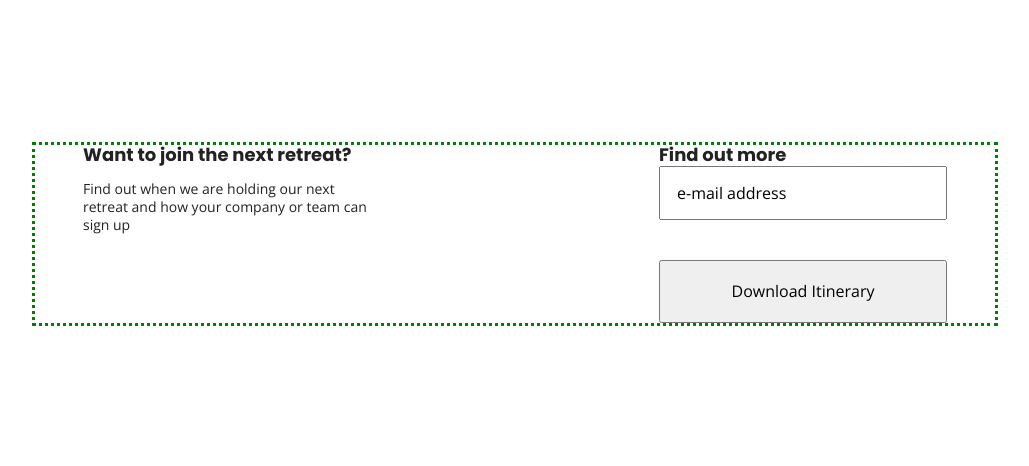
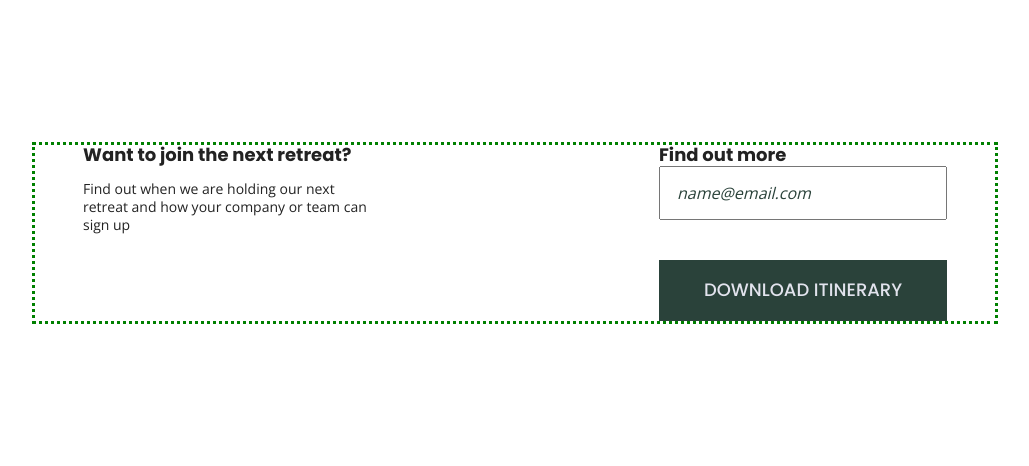
Before and after one commit to mandaeliza/unplugged, a website built with Parcel: page index.html in a window 1280 px wide. Shown: the part 308-774 px from the top of the page, without its empty margins (125-1154 px from the left). Built offline with nearby package versions, Linux system fonts and the light colour scheme; files whose address does not match are found by name.

Commit message:
Added styles to inputs

```diff
--- a/css/main.css
+++ b/css/main.css
@@ -150,9 +150,6 @@ address {
   width: 90%;
   margin: 50px 0;
 }
-
-
-
 /* -------------------- Base Header - Footer Styles -------------------- */
 header {
   display: flex;
@@ -271,6 +268,27 @@ aside .form input[type=button] {
   margin-top: 20px;
 }
 
+input[type=text] {
+  box-sizing: border-box;
+  width: 100%;
+  color: #2a423a;
+  font-style: italic;
+  padding: 1em;
+}
+
+input[type=button] {
+  width: 100%;
+  padding: 20px 0;
+  margin-top: 20px;
+  background-color: #2a423a;
+  font-family: 'Poppins', Helvetica, Arial, sans-serif;
+  font-weight: 500;
+  font-size: 1.125em;
+  color: #e2e3ed;
+  border: none;
+  text-align: center;
+  text-transform: uppercase;
+}
 /* Features */
 
 .features {
--- a/index.html
+++ b/index.html
@@ -51,7 +51,7 @@
 
       <div class="form">
         <h3>Find out more</h3>
-        <input type="text" name="name" value="e-mail address">
+        <input type="text" name="name" value="name@email.com">
         <input type="button" value="Download Itinerary">
       </div>
       </div>
```
